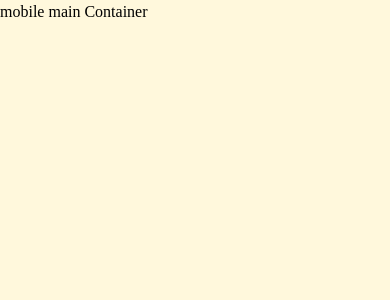
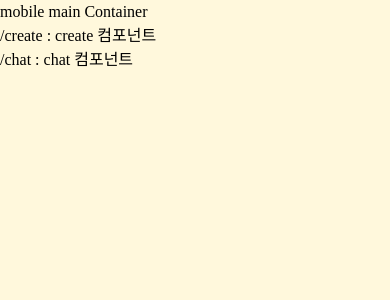
Before and after one commit to TalkFlow-KR/TalkFlow-FE-Refactor, a React (Create React App) app: page / in a window 390 px wide. Shown: the top 300 px of the page. Built offline with nearby package versions, Linux system fonts and the light colour scheme.

Commit message:
:recycle: Refacotred pages/mobile/m-main-container.jsx

```diff
--- a/src/container/mobile/m-main-container.jsx
+++ b/src/container/mobile/m-main-container.jsx
@@ -4,6 +4,8 @@ function MMainContainer() {
   return (
     <div>
       <h1>mobile main Container</h1>
+      <p>/create : create 컴포넌트</p>
+      <p>/chat : chat 컴포넌트 </p>
     </div>
   );
 }
```
